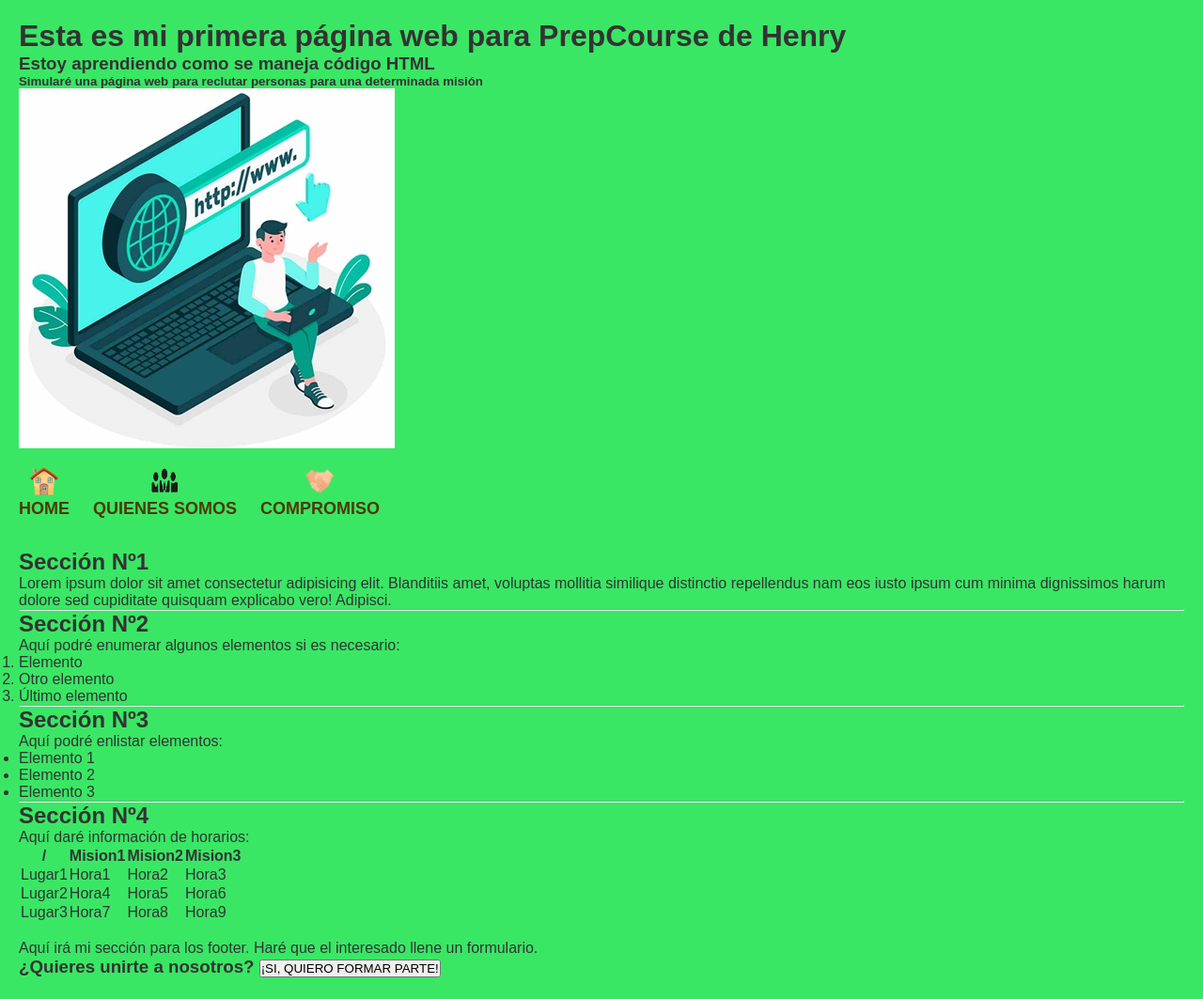
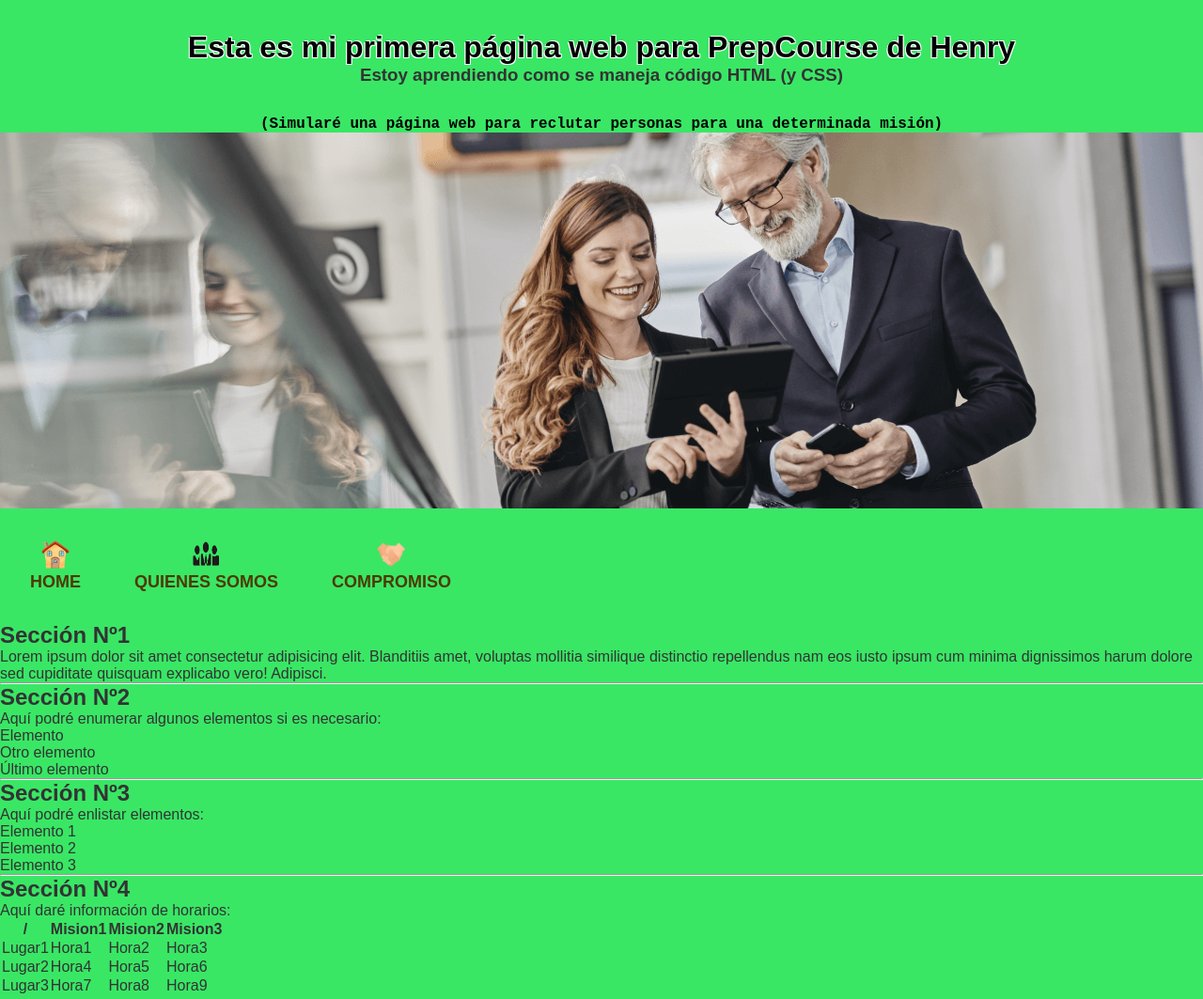
Before and after one commit to EliasITroncoso/PrimeraWeb, a plain HTML site: page index.html in a window 1280 px wide. Shown: the top 1063 px of the page at 94% size. Drawn offline with Linux system fonts and the light colour scheme.

Commit message:
V3: mejoras css

```diff
--- a/index.html
+++ b/index.html
@@ -10,11 +10,17 @@
 <body>
 
   <header>
-    <h1>Esta es mi primera página web para PrepCourse de Henry</h1>
-    <h3>Estoy aprendiendo como se maneja código HTML</h3>
 
-    <h5>Simularé una página web para reclutar personas para una determinada misión</h5>
-<img src="1.jpg">
+    <div class="title">
+        <h1 class="contorno-text">Esta es mi primera página web para PrepCourse de Henry</h1>
+        <h3>Estoy aprendiendo como se maneja código HTML (y CSS)</h3>
+    </div>
+
+    <div id="encabezado">
+        <h5>(Simularé una página web para reclutar personas para una determinada misión)</h5>
+        <img src="1.png" id="encabezado-img">
+    </div>
+
 <br>
 
 <div id="botones_inicio">
--- a/style.css
+++ b/style.css
@@ -2,12 +2,43 @@ body {
     font-family: 'Arial', sans-serif;
     background-color: #39e765;
     color: #333;
-    margin: 20px;
   }
+
+.contorno-text {
+    color: rgb(0, 0, 0); /* Color del texto */
+    text-shadow:
+      -1px 1px 0 #ffffff,
+      1px -1px 0 #ffffff,
+      -1px 1px 0 #ffffff,
+      1px 1px 0 #ffffff;
+  }
+
+.title {
+    margin-top: 2em;
+    margin-bottom: 2em;
+    display: flex;
+    flex-direction: column;
+    align-items: center;
+}
+
+#encabezado {
+    font-family: 'Courier New', Courier, monospace;
+    color: black;
+    font-weight: bold;
+    font-size: larger;
+    display: flex;
+    flex-direction: column;
+    align-items: center;
+}
+
+#encabezado-img {
+
+}
 
 #botones_inicio {
     /*background-color: blueviolet;*/
-    width: 30vw;
+    width: 35vw;
+    margin: 2em;
     margin-top: 1em;
     margin-bottom: 2em;
     display: flex;
```
Also changed, not shown: 1.jpg (deleted), 1.png (added).
